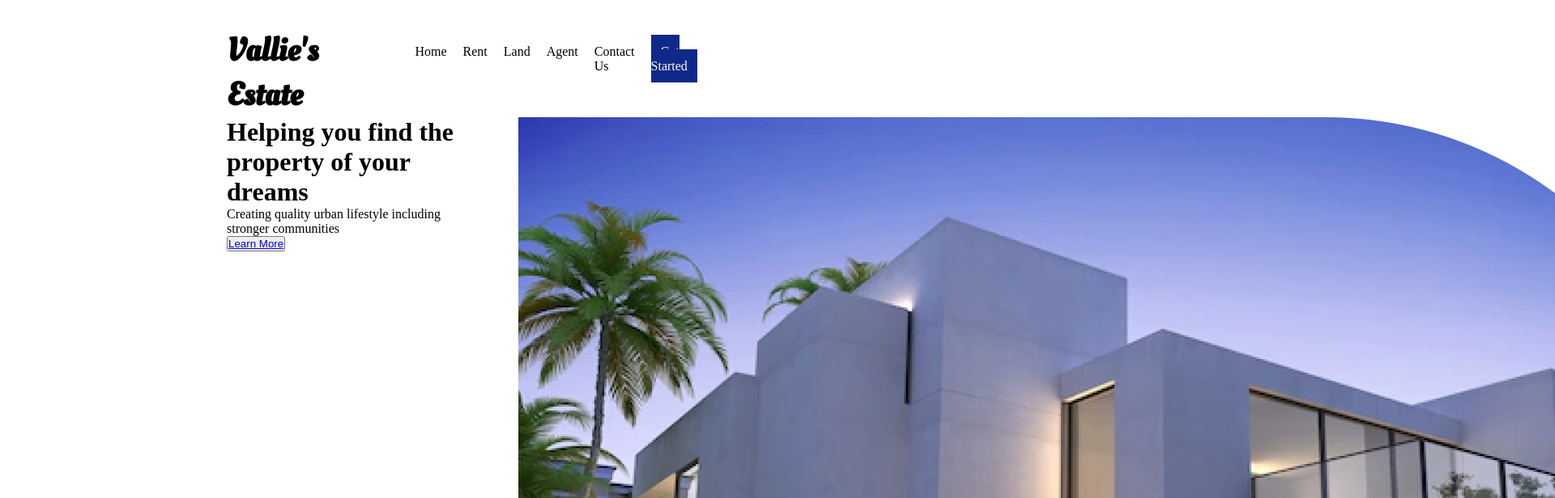
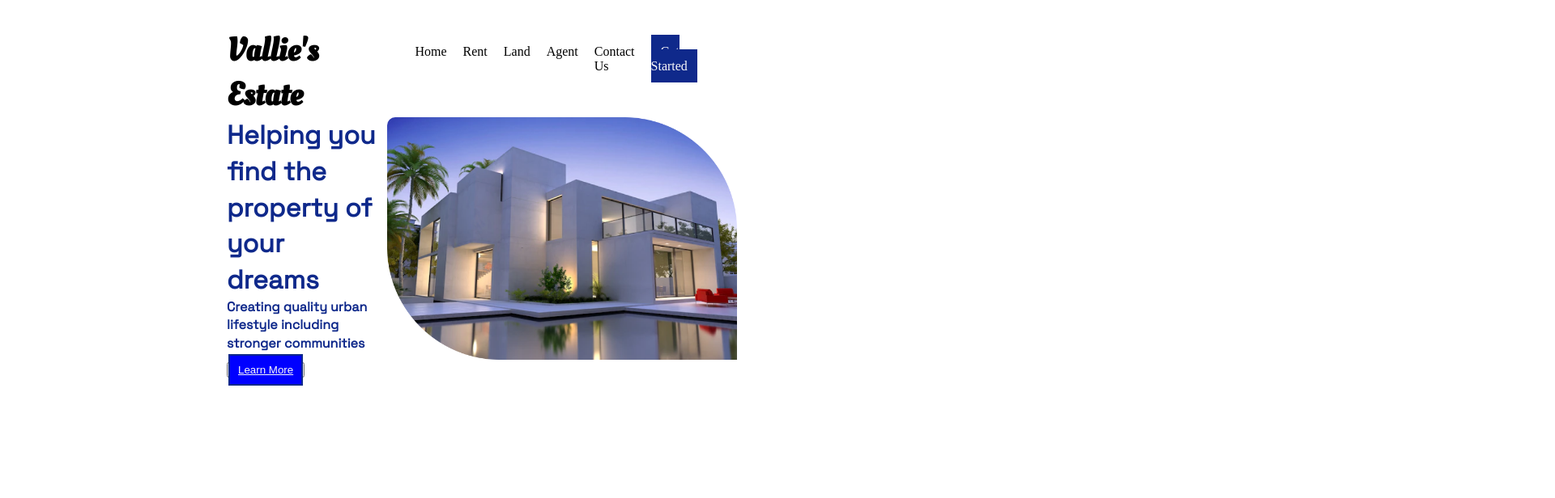
Before and after one commit to Barbra-Mududa/real-estate, a plain HTML site: page index.html in a window 1280 px wide. Shown: the top 616 px of the page at 81% size, 1920 px wide, since content can reach past the window. Drawn offline with Linux system fonts and the light colour scheme.

Commit message:
redesigning hero-section

```diff
--- a/index.css
+++ b/index.css
@@ -54,26 +54,50 @@
 }
 /* navbar end */
 
-/* hero section */
+/* hero section start*/
 .hero {
     margin-top: 70px;
     margin-left: 30px;
     margin-right: 30px;
     display: flex;
-    height: 10px;
+    width: 100%;
 }
 .hero .hero-content {
     width: 50%;
-
     margin-left: 150px;
     padding-left: 100px;
     float: left;
+    color: #0F298B;
+    font-weight: bold;
+    line-height: 1.4;
+    margin-bottom: 10px;
+    font-family: 'Space Grotesk', sans-serif;
 }
-.hero .hero-image {
-    width: 50%;
-    height: 2px;
-    padding-bottom: 100px;
-
+.hero .hero-content p {
+    padding-bottom: 10px;
 
 
 }
+.hero .hero-image {
+    height: 400px;
+    width: 90%;
+    float: right;
+    margin-lright: 400px;
+
+}
+.hero .hero-image img {
+    height: 300px;
+    border-radius: 10px;
+    padding-right: 400px;
+}
+.hero .hero-content a {
+    background-color: blue;
+    color: #FAFAFA;
+    padding: 10px;
+    border: 2px solid #0F298B;
+}
+.hero .hero-content a:hover {
+    color: black;
+    background-color: #FAFAFA;
+}
+/* hero section end */
```
